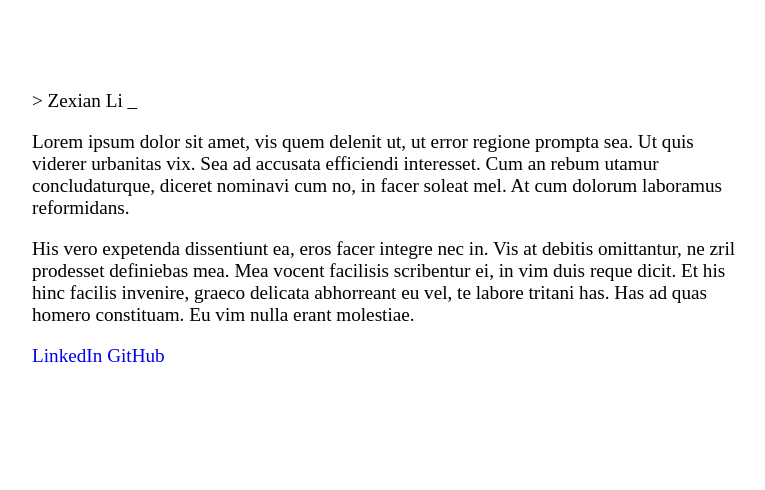
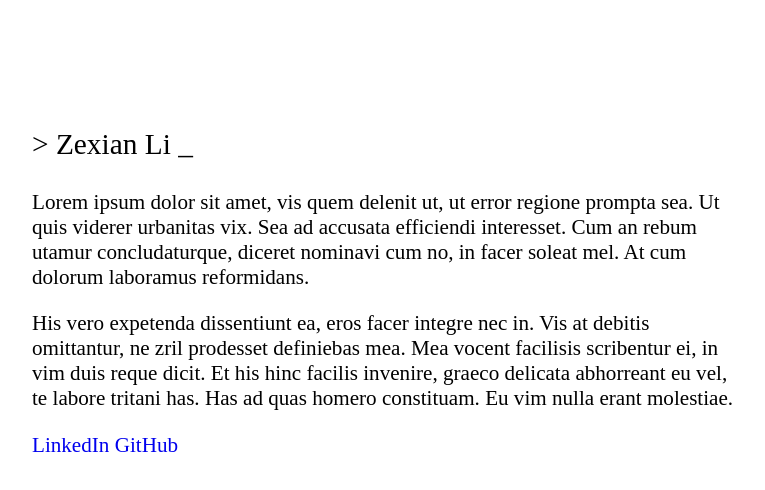
Before and after one commit to zexianli/zexianli.github.io, a plain HTML site: page index.html in a window 1280 px wide. Shown: the whole page, without its empty margins (288-1053 px from the left). Drawn offline with Linux system fonts and the light colour scheme; a web font is replaced by a local one.

Commit message:
Changed font size

```diff
--- a/css/main.css
+++ b/css/main.css
@@ -1,11 +1,15 @@
 body {
     background-color: #ffffff;
-    margin-top: 7%;
+    margin-top: 10%;
     margin-bottom: auto;
     margin-left: 25%;
     font-family: Cutive, serif;
     font-size: 16px;
-    font-size: 1.5vw;
+    font-size: calc((.4em + .4vmin) + (.4em + .4vmax));
+}
+
+.name {
+    font-size: calc((.4em + .6vmin) + (.4em + .6vmax));
 }
 
 .about {
```
